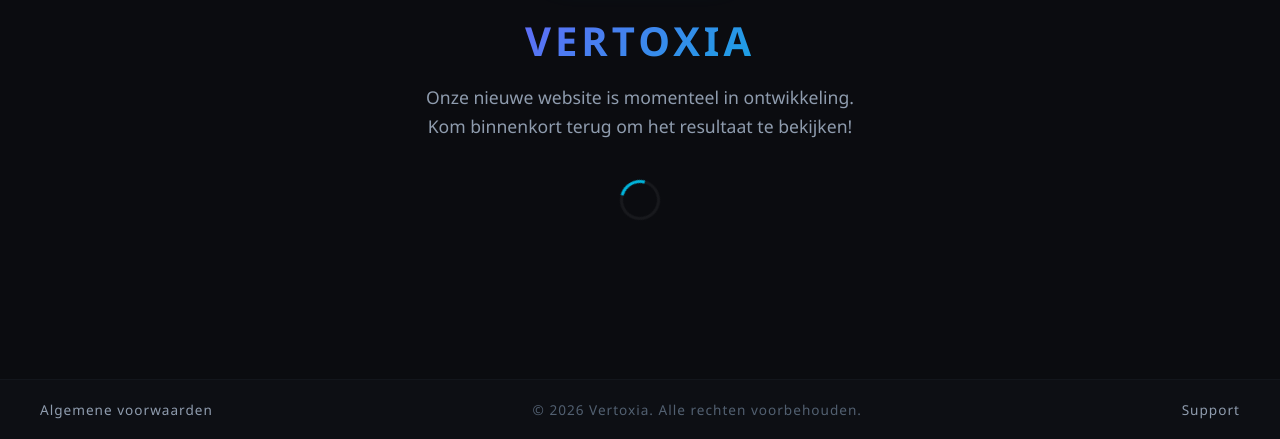
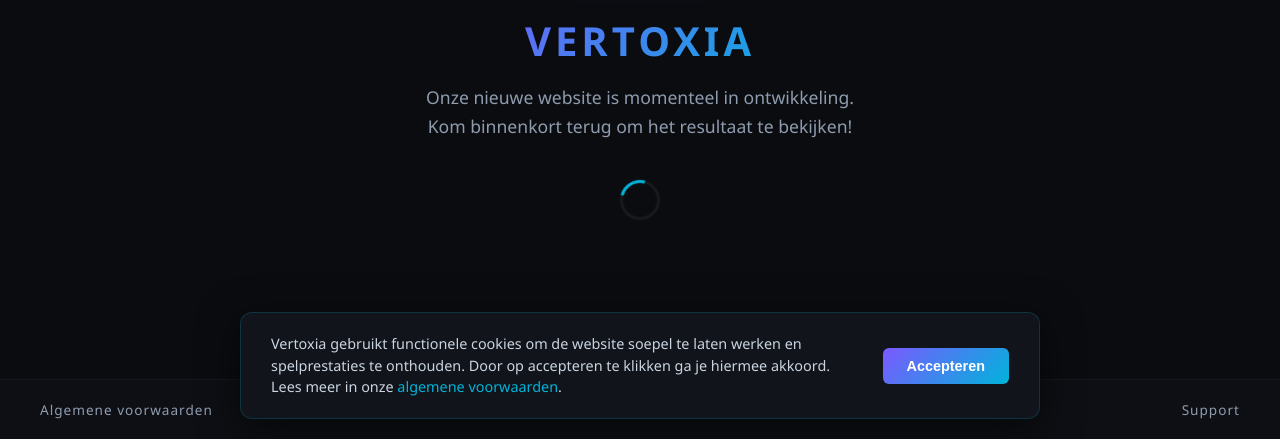
Before and after one commit to larsveenstra602-gif/vertoxia, a plain HTML site: page index.html in a window 1280 px wide. Shown: the part 361-800 px from the top of the page. Drawn offline with Linux system fonts and the light colour scheme.

Commit message:
Add files via upload

```diff
--- a/index.html
+++ b/index.html
@@ -89,6 +89,59 @@
             letter-spacing: 1px;
         }
 
+        /* STYLING VOOR DE COOKIE MELDING */
+        .cookie-banner {
+            position: fixed;
+            bottom: -100px;
+            left: 50%;
+            transform: translateX(-50%);
+            width: calc(100% - 40px);
+            max-width: 800px;
+            background-color: #11141a;
+            border: 1px solid rgba(0, 180, 219, 0.2);
+            border-radius: 12px;
+            padding: 20px 30px;
+            display: flex;
+            justify-content: space-between;
+            align-items: center;
+            box-shadow: 0 10px 40px rgba(0, 0, 0, 0.6);
+            z-index: 9999;
+            transition: bottom 0.5s cubic-bezier(0.175, 0.885, 0.32, 1.275);
+            text-align: left;
+        }
+        .cookie-banner.show {
+            bottom: 20px;
+        }
+        .cookie-text {
+            color: #cbd5e1;
+            font-size: 0.9rem;
+            line-height: 1.5;
+            padding-right: 20px;
+        }
+        .cookie-text a {
+            color: #00b4db;
+            text-decoration: none;
+        }
+        .cookie-text a:hover {
+            text-decoration: underline;
+        }
+        .cookie-btn {
+            background: linear-gradient(135deg, #7b59ff, #00b4db);
+            color: #ffffff;
+            border: none;
+            padding: 10px 24px;
+            font-size: 0.9rem;
+            font-weight: 600;
+            border-radius: 6px;
+            cursor: pointer;
+            transition: transform 0.2s ease, box-shadow 0.2s ease;
+            white-space: nowrap;
+        }
+        .cookie-btn:hover {
+            transform: translateY(-2px);
+            box-shadow: 0 0 15px rgba(0, 180, 219, 0.4);
+        }
+
         @media (max-width: 768px) {
             footer {
                 flex-direction: column;
@@ -97,6 +150,16 @@
             }
             .copyright {
                 order: 3;
+            }
+            .cookie-banner {
+                flex-direction: column;
+                text-align: center;
+                gap: 15px;
+                padding: 20px;
+                width: calc(100% - 20px);
+            }
+            .cookie-text {
+                padding-right: 0;
             }
         }
 
@@ -122,9 +185,38 @@
     <footer>
         <a href="algemene-voorwaarden.html" class="footer-link">Algemene voorwaarden</a>
         <div class="copyright">&copy; 2026 Vertoxia. Alle rechten voorbehouden.</div>
-        <!-- Linkt nu naar de aparte support pagina -->
         <a href="support.html" class="footer-link">Support</a>
     </footer>
 
+    <!-- COOKIE BANNER HTML -->
+    <div id="cookieBanner" class="cookie-banner">
+        <div class="cookie-text">
+            Vertoxia gebruikt functionele cookies om de website soepel te laten werken en spelprestaties te onthouden. Door op accepteren te klikken ga je hiermee akkoord. Lees meer in onze <a href="algemene-voorwaarden.html">algemene voorwaarden</a>.
+        </div>
+        <button id="acceptCookies" class="cookie-btn">Accepteren</button>
+    </div>
+
+    <!-- JAVASCRIPT VOOR DE COOKIE LOGICA -->
+    <script>
+        document.addEventListener("DOMContentLoaded", function () {
+            const banner = document.getElementById("cookieBanner");
+            const acceptBtn = document.getElementById("acceptCookies");
+
+            // Controleer of de gebruiker de cookies al eens heeft geaccepteerd
+            if (!localStorage.getItem("cookiesAccepted")) {
+                // Toon de banner na 1 seconde met een vloeiende animatie
+                setTimeout(() => {
+                    banner.classList.add("show");
+                }, 1000);
+            }
+
+            // Actie wanneer er op accepteren wordt geklikt
+            acceptBtn.addEventListener("click", function () {
+                localStorage.setItem("cookiesAccepted", "true");
+                banner.classList.remove("show");
+            });
+        });
+    </script>
+
 </body>
 </html>
```
